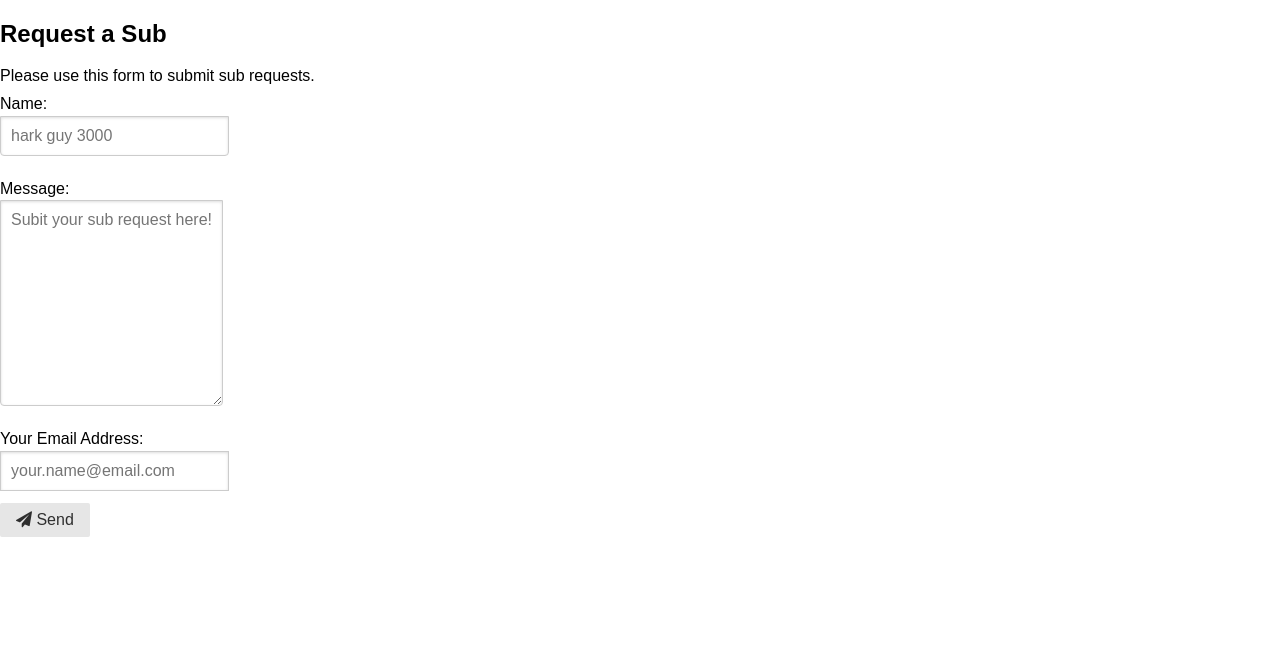
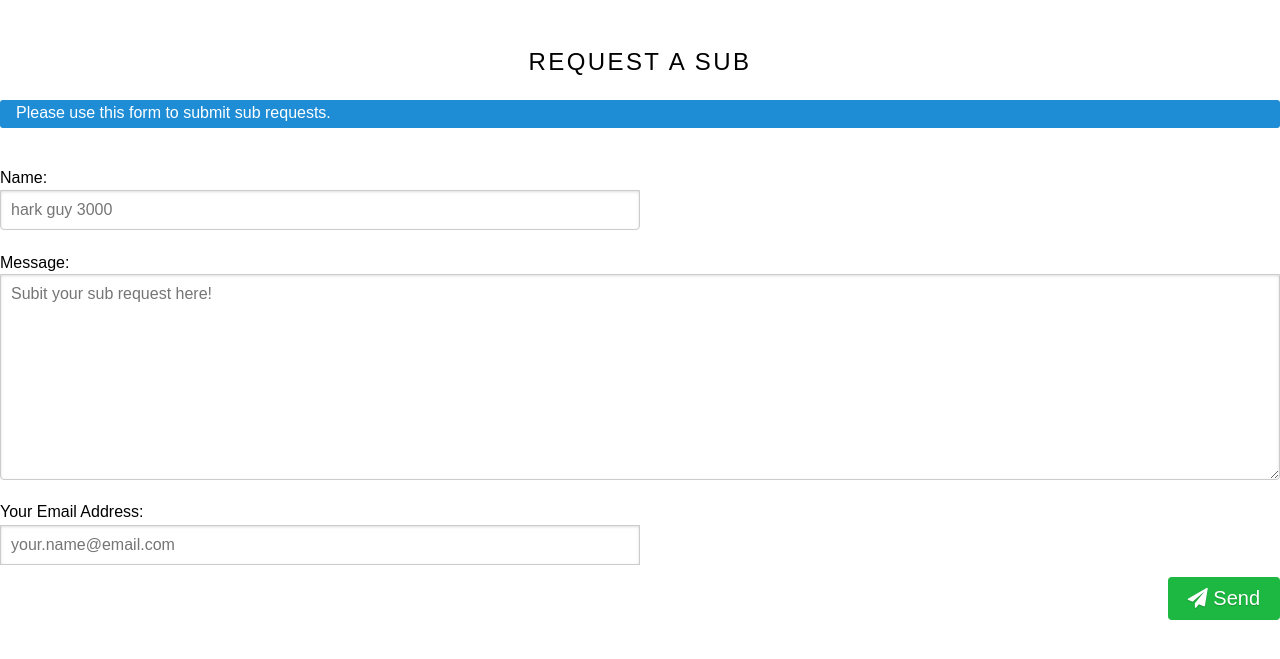
Before and after one commit to sshalit/oscahub, a PHP site: page /subrequest.html in a window 1280 px wide. Shown: the top 659 px of the page. Run offline with PHP 8.4, Linux system fonts and the light colour scheme; some libraries are stand-ins or nearby versions.

Commit message:
trying sub request css

```diff
--- a/style.css
+++ b/style.css
@@ -156,6 +156,43 @@ th {
 	border-bottom: 1px solid #b0ddd0;
 }
 
+/* stuff that i, sophie shalit, added to this css*/
+
+aside {
+    background: #1f8dd6; /* same color as selected state on site menu */
+    padding: 0.3em 1em;
+    border-radius: 3px;
+    color: #fff;
+    margin-bottom: 2em;
+}
+textarea {
+  width: 100%;
+}
+.content-head {
+  font-weight: 400;
+  text-transform: uppercase;
+  letter-spacing: 0.1em;
+  margin: 2em 0 1em;
+}
+.is-center {
+  text-align: center;
+}
+.button-success {
+  color: white;
+  border-radius: 4px;
+  text-shadow: 0 1px 1px rgba(0, 0, 0, 0.2);
+  background: rgb(28, 184, 65); /* this is a green */
+}
+.button-xlarge {
+  font-size: 125%;
+}
+button {
+  float: right;
+}
+#name, #email {
+  width: 50%;
+}
+
 .cameraname {
 	width: 120px;
 	background-color: #8bccec;
```
